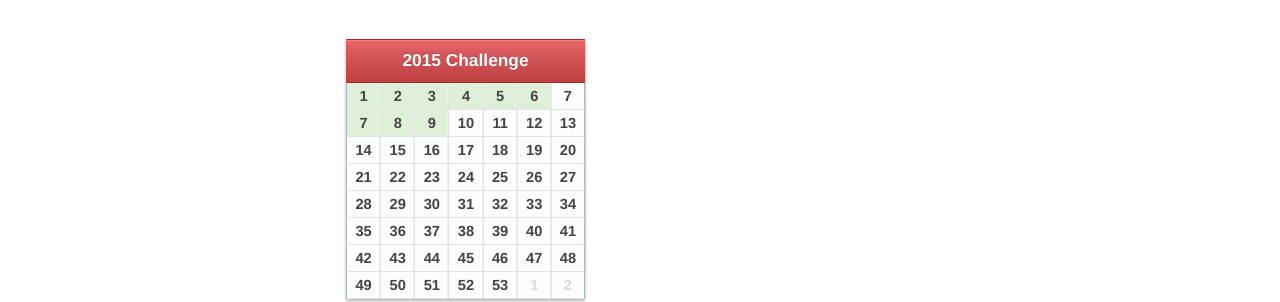
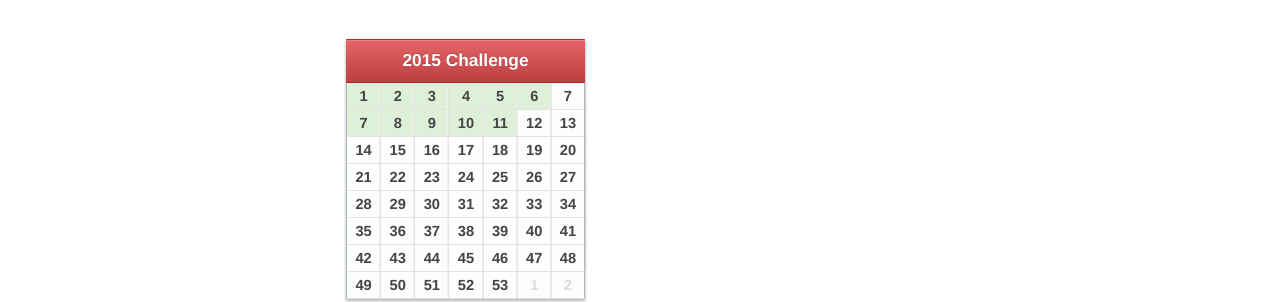
Before and after one commit to Andersos/andersos.net, a Jekyll site: the page built from _posts/2015-01-01-once-a-week.md, in a window 1280 px wide. Shown: the part 334-636 px from the top of the page. Built offline with Jekyll 4.4.1, drawn with Linux system fonts in a browser that asks for light colours; Markdown is read by kramdown in place of the engine named in the settings.

Commit message:
Update 2015-01-01-once-a-week.md

```diff
--- a/_posts/2015-01-01-once-a-week.md
+++ b/_posts/2015-01-01-once-a-week.md
@@ -33,8 +33,8 @@ tags:
             <td class="success">7</td>
             <td class="success">8</td>
             <td class="success">9</td>
-            <td>10</td>
-            <td>11</td>
+            <td class="success">10</td>
+            <td class="success">11</td>
             <td>12</td>
             <td>13</td>
         </tr>
```
